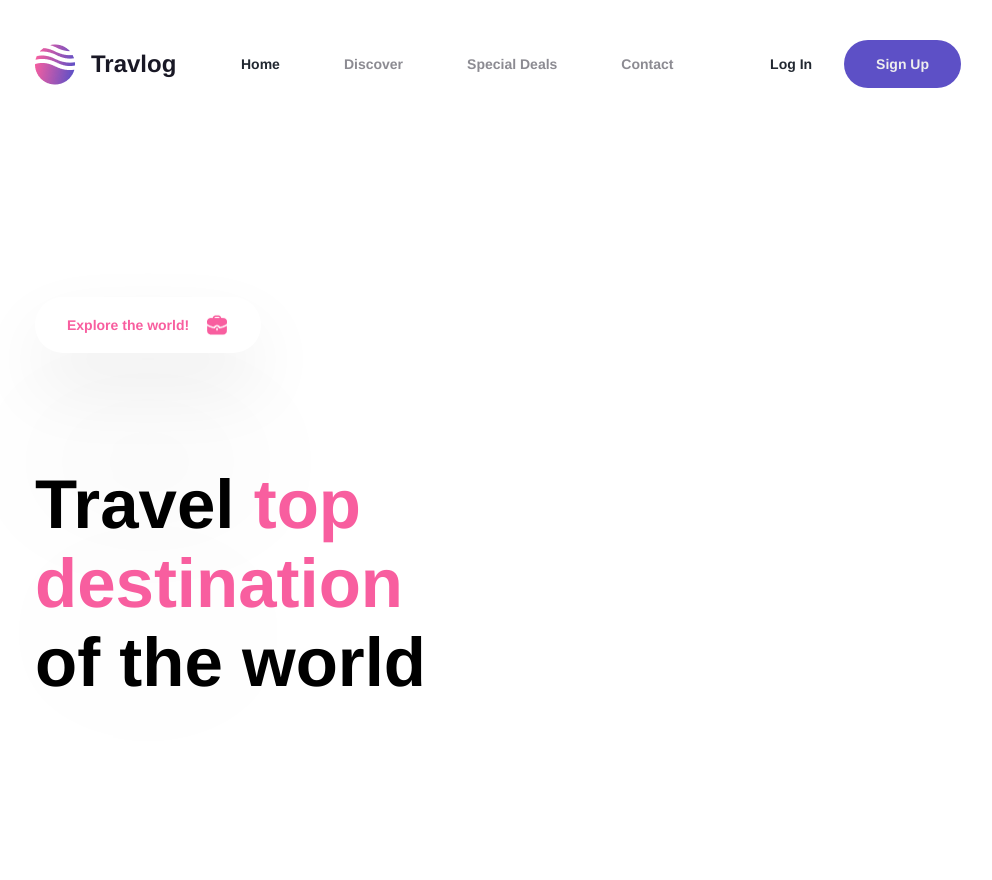
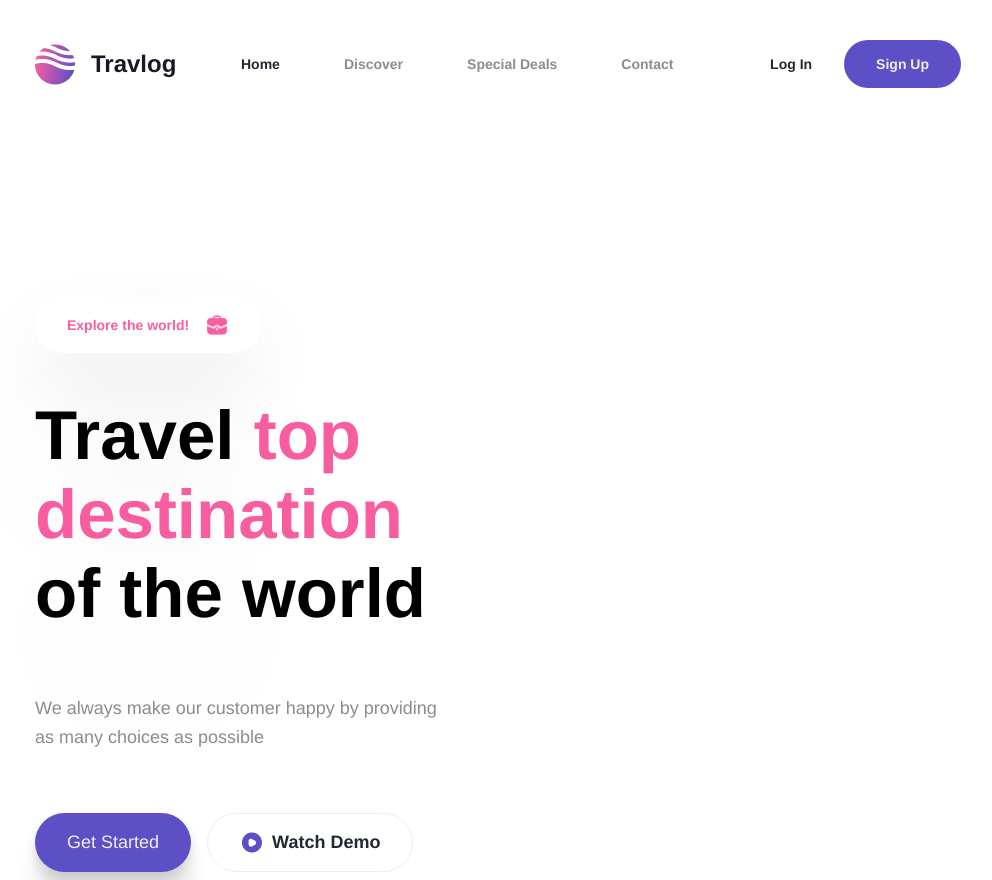
Before and after one commit to ranavijaysingh/travel, a plain HTML site: page index.html in a window 1280 px wide. Shown: the whole page, without its empty margins (142-1134 px from the left). Before the commit the page ends 800 px from the top, so only its background shows below. Drawn offline with Linux system fonts and the light colour scheme.

Commit message:
Left side with button done

```diff
--- a/index.html
+++ b/index.html
@@ -38,7 +38,22 @@
                     <span class="textBlack">Travel </span>
                     <span class="textPink">top destination</span>
                     <span class="textBlack"> <br />of the world</span>
-                  </p>
+                </p>
+                <p class="subHeading">
+                    We always make our customer happy by providing<br />as many choices as possible
+                </p>
+                <div class="btnGroup">
+                    <div class="startBtn">
+                        Get Started
+                    </div>
+                    <div class="watchBtn">
+                        <img
+                        class="img"
+                        src="assests/play-circle.png" alt="play logo"
+                        />
+                        <div class="btnText">Watch Demo</div>
+                    </div>
+                </div>
             </div>
             <div class="image">
 
--- a/styles/toptravel.css
+++ b/styles/toptravel.css
@@ -40,6 +40,8 @@
 {
     font-weight: 700;
     font-size: 69px;
+    margin-top: 0;
+    margin-bottom: 0;
 }
 .topSection .content .topHeading .textBlack{
     color: #000000;
@@ -47,7 +49,51 @@
 .topSection .content .topHeading .textPink{
     color: rgba(248, 94, 159, 1);
 }
-
+.topSection .content .subHeading
+{
+    position: relative;
+    width: fit-content;
+    font-family: "Inter-Regular", Helvetica;
+    color: rgba(25, 24, 37, 0.5);
+    font-size: 18px;
+    line-height: 160%;
+}
+.topSection .content .btnGroup
+{
+    display: flex;
+    gap: 16px;
+}
+.topSection .content .btnGroup .startBtn
+{
+    display: flex;
+    align-items: center;
+    padding: 16px 32px;
+    background-color: rgba(93, 80, 198, 1);
+    border-radius: 100px;
+    box-shadow: 0px 0px 0px #0000001a, 0px 5px 11px #0000001a, 0px 20px 20px #00000017, 0px 45px 27px #0000000d, 0px 81px 32px #00000003, 0px 126px 35px transparent;
+    color: rgba(238, 238, 238, 1);
+    font-size: 18px;
+}
+.topSection .content .btnGroup .watchBtn
+{
+    display: inline-flex;
+    align-items: center;
+    gap: 8px;
+    padding: 16px 32px;
+    background-color: rgba(255, 255, 255, 1);
+    border-radius: 100px;
+    border: 1px solid;
+    border-color: rgba(238, 238, 238, 1);
+}
+.topSection .content .btnGroup .watchBtn .btnText
+{
+    position: relative;
+    width: fit-content;
+    font-family: "Inter-Regular", Helvetica;
+    font-weight: 700;
+    color: rgba(34, 40, 49, 1);
+    font-size: 18px;
+}
 :root {
     --secondary: rgba(248, 94, 159, 1);
     --grey-scaleblack-50: rgba(25, 24, 37, 0.5);
```
Also changed, not shown: assests/play-circle.png (added).
